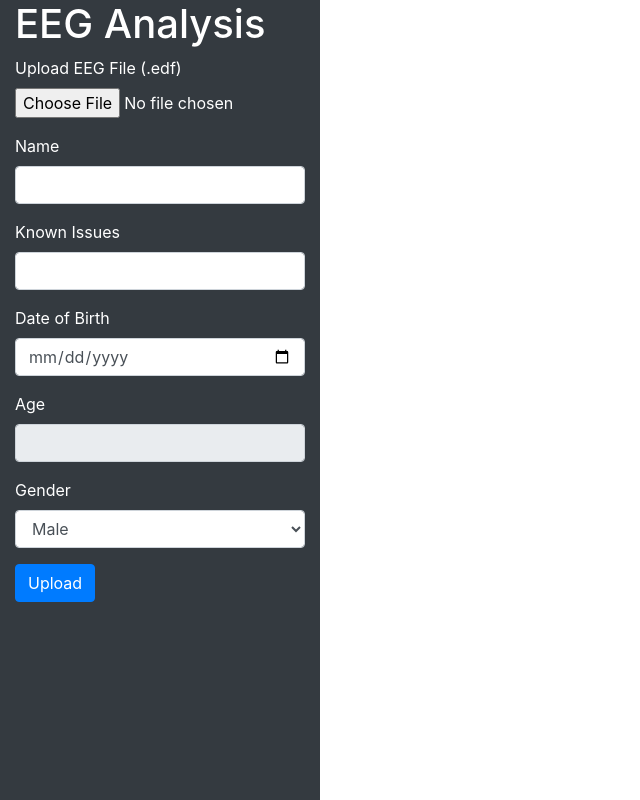
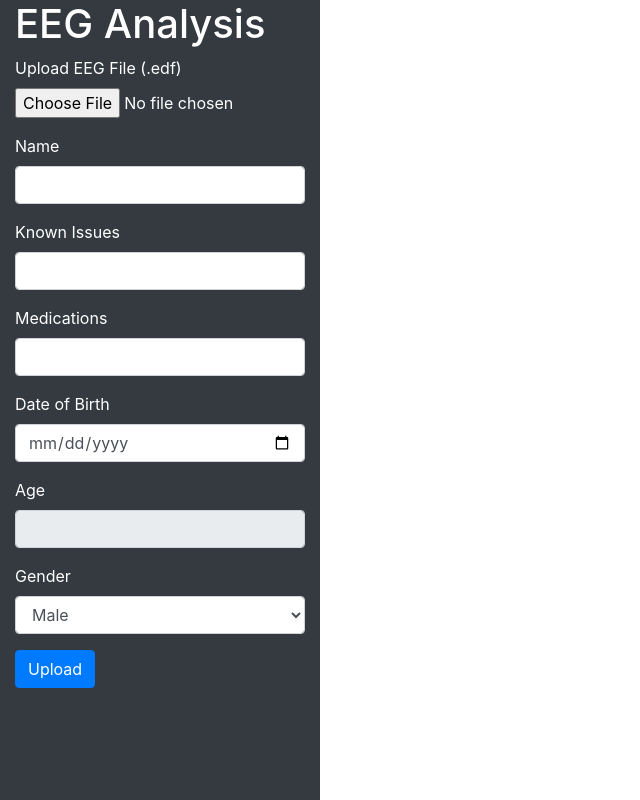
Before and after one commit to venture-data/incerta_eeg_analysis, a Flask app: page / in a window 1280 px wide. Shown: the whole page, without its empty margins (0-640 px from the left). Run offline with Flask 3, Linux system fonts and the light colour scheme; parts of the project's set-up code (start-up, migrations or seed data) failed here and were passed over; some libraries are stand-ins or nearby versions.

Commit message:
Update upload_with_topomap_dropdown.html

```diff
--- a/templates/upload_with_topomap_dropdown.html
+++ b/templates/upload_with_topomap_dropdown.html
@@ -39,6 +39,10 @@
             <div class="form-group">
                 <label for="known_issues">Known Issues</label>
                 <input type="text" class="form-control" id="known_issues" name="known_issues" required>
+            </div>
+            <div class="form-group">
+                <label for="medications">Medications</label>
+                <input type="text" class="form-control" id="medications" name="medications" required>
             </div>
 
             <div class="form-group">
```
